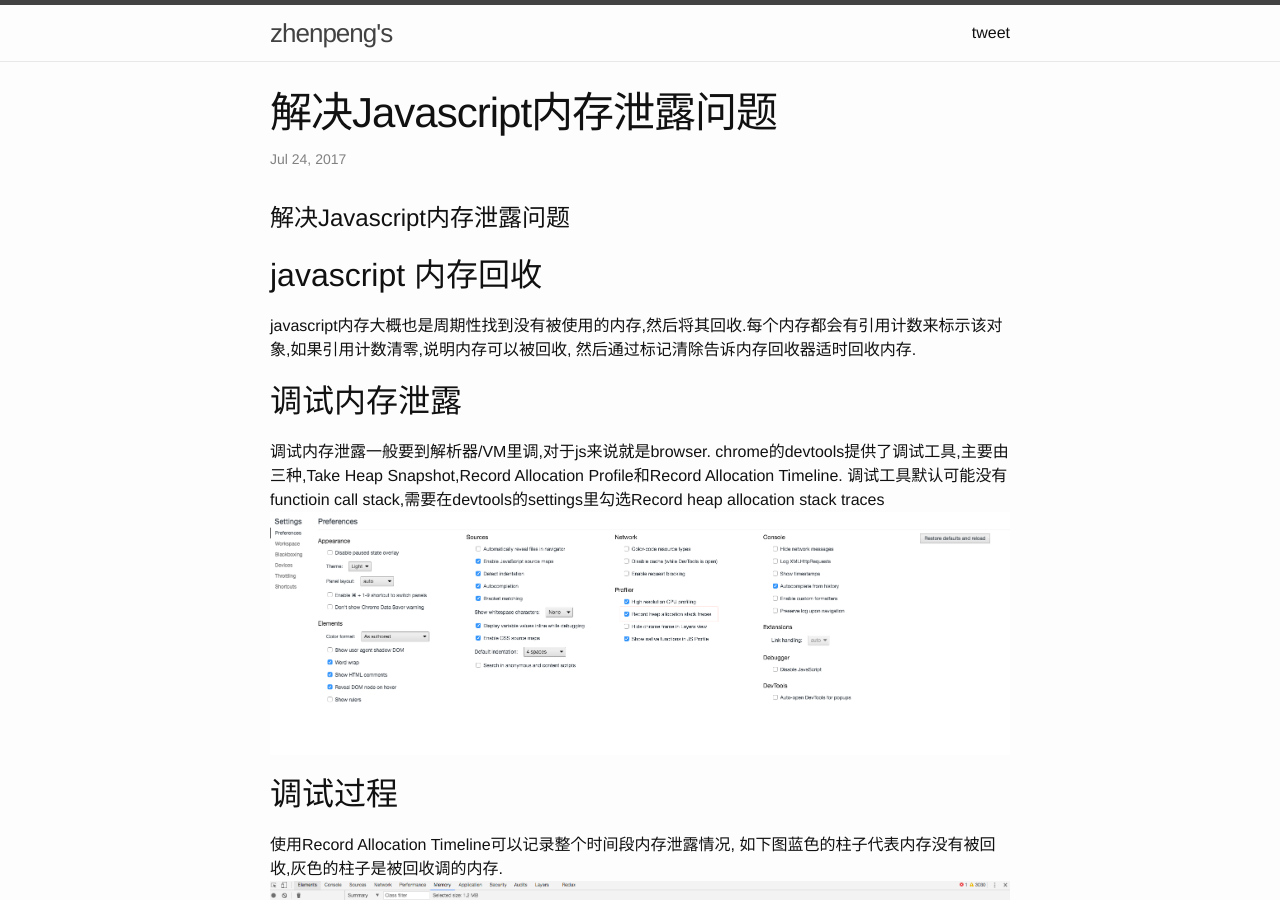
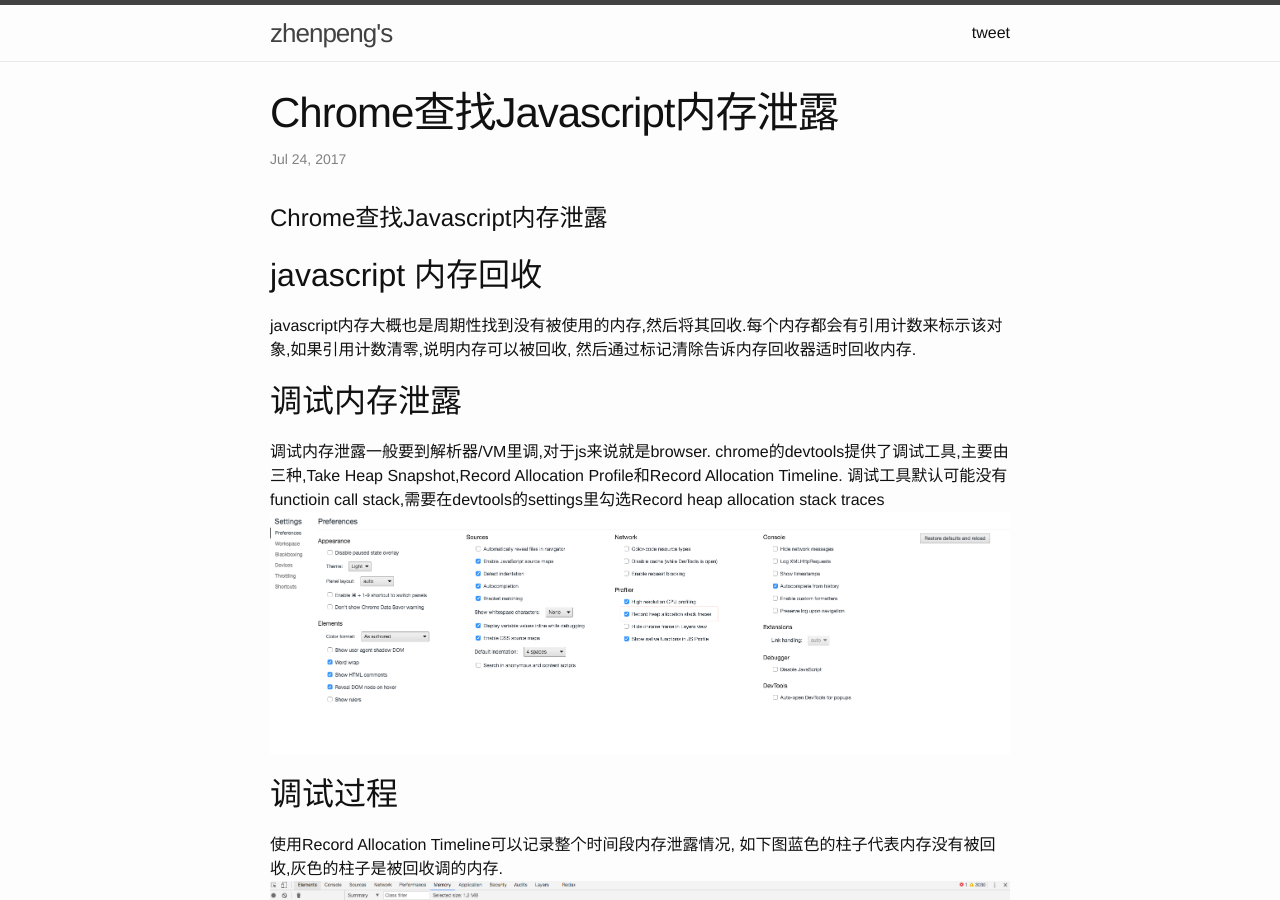
Before and after one commit to zhnpeng/zhnpeng.github.io, a Jekyll site: the page built from _posts/2017-7-24-js-memory-leak.md, in a window 1280 px wide and 900 px high. Built offline with Jekyll 4.4.1, drawn with Linux system fonts in a browser that asks for light colours.

Commit message:
refine title

```diff
--- a/_posts/2017-7-24-js-memory-leak.md
+++ b/_posts/2017-7-24-js-memory-leak.md
@@ -1,7 +1,7 @@
 ---
 layout: post
-title: 解决Javascript内存泄露问题
-tags: javascript,memory leak,内存泄露
+title: Chrome查找Javascript内存泄露
+tags: javascript,memory leak,内存泄露,chrome
 datetime: 2017-7-24 10:18
 ---
 
```
